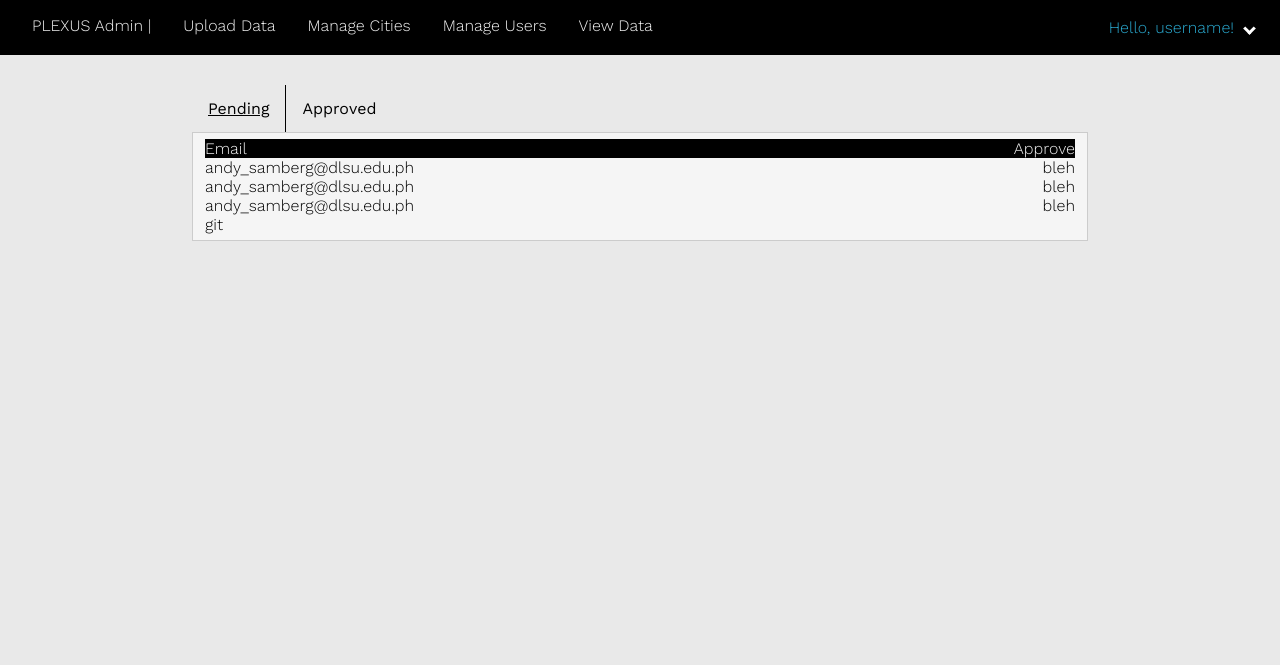
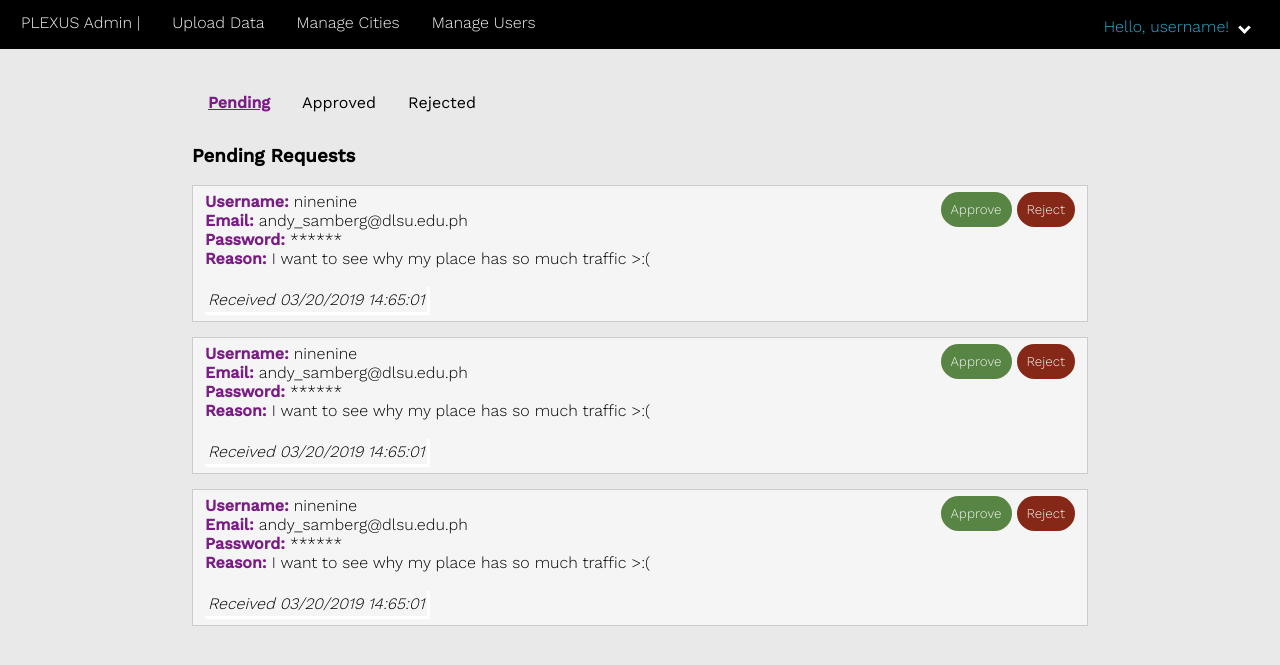
Before and after one commit to louisecortez/plexus, a Django app: page /users/ in a window 1280 px wide. Shown: the top 665 px of the page. Run offline with Django 3.2, Linux system fonts and the light colour scheme; the visitor is signed in with stand-in values (Sample User, id 1).

Commit message:
fixed header nav and request view

```diff
--- a/admin_console/templates/admin_console/cities.html
+++ b/admin_console/templates/admin_console/cities.html
@@ -14,7 +14,6 @@
         <a href="/upload" class="w3-bar-item w3-button">Upload Data</a>
         <a href="/cities" class="w3-bar-item w3-button">Manage Cities</a>
         <a href="/users" class="w3-bar-item w3-button">Manage Users</a>
-        <a href="/" class="w3-bar-item w3-button">View Data</a>
     </div>
   </div>
 
--- a/admin_console/templates/admin_console/home.html
+++ b/admin_console/templates/admin_console/home.html
@@ -14,7 +14,6 @@
         <a href="/upload" class="w3-bar-item w3-button">Upload Data</a>
         <a href="/cities" class="w3-bar-item w3-button">Manage Cities</a>
         <a href="/users" class="w3-bar-item w3-button">Manage Users</a>
-        <a href="/" class="w3-bar-item w3-button">View Data</a>
     </div>
   </div>
 
--- a/admin_console/templates/admin_console/index.html
+++ b/admin_console/templates/admin_console/index.html
@@ -14,7 +14,6 @@
         <a href="/upload" class="w3-bar-item w3-button">Upload Data</a>
         <a href="/cities" class="w3-bar-item w3-button">Manage Cities</a>
         <a href="/users" class="w3-bar-item w3-button">Manage Users</a>
-        <a href="/" class="w3-bar-item w3-button">View Data</a>
     </div>
   </div>
 
--- a/admin_console/templates/admin_console/users.html
+++ b/admin_console/templates/admin_console/users.html
@@ -9,13 +9,12 @@
 <body>
 <!-- Navbar (sit on top) -->
 <div class="w3-top">
-  <div class="w3-bar w3-white w3-wide w3-padding w3-card">
+  <div class="w3-bar w3-white w3-wide w3-card">
     <a href="/" class="w3-bar-item w3-button">PLEXUS Admin |</a>
     <div class="w3-right w3-hide-small">
         <a href="/upload" class="w3-bar-item w3-button">Upload Data</a>
         <a href="/cities" class="w3-bar-item w3-button">Manage Cities</a>
         <a href="/users" class="w3-bar-item w3-button">Manage Users</a>
-        <a href="/" class="w3-bar-item w3-button">View Data</a>
     </div>
   </div>
 
@@ -34,25 +33,117 @@
         <div class="users-tab">
             <button class="tablinks" id="btn-pending" onclick="openUsers(event, 'users-pending')">Pending</button>
             <button class="tablinks" onclick="openUsers(event, 'users-approved')">Approved</button>
+            <button class="tablinks" onclick="openUsers(event, 'users-rejected')">Rejected</button>
         </div>
 
         <div class="users-tab-content">
             <div id="users-pending" class="tabcontent">
-                <div class="tabcontent-left users-header">Email</div>
-                <div class="tabcontent-right users-header">Approve</div>
+                <h3>Pending Requests</h3>
+                <div class="user-request-item">
+                    <div class="tabcontent-left">
+                        <span class="req-bold">Username:</span> ninenine <br>
+                        <span class="req-bold">Email:</span> andy_samberg@dlsu.edu.ph <br>
+                        <span class="req-bold">Password:</span> ****** <br>
+                        <span class="req-bold">Reason:</span> I want to see why my place has so much traffic >:(
+                        <br><br><i>Received 03/20/2019 14:65:01</i>
+                    </div>
+                    <div class="tabcontent-right">
+                        <button class="btn-approve">Approve</button>
+                        <button class="btn-reject">Reject</button>
+                    </div>
+                </div>
 
-                <div class="tabcontent-left">andy_samberg@dlsu.edu.ph</div>
-                <div class="tabcontent-right">bleh</div>
+                <div class="user-request-item">
+                    <div class="tabcontent-left">
+                        <span class="req-bold">Username:</span> ninenine <br>
+                        <span class="req-bold">Email:</span> andy_samberg@dlsu.edu.ph <br>
+                        <span class="req-bold">Password:</span> ****** <br>
+                        <span class="req-bold">Reason:</span> I want to see why my place has so much traffic >:(
+                        <br><br><i>Received 03/20/2019 14:65:01</i>
+                    </div>
+                    <div class="tabcontent-right">
+                        <button class="btn-approve">Approve</button>
+                        <button class="btn-reject">Reject</button>
+                    </div>
+                </div>
 
-                <div class="tabcontent-left">andy_samberg@dlsu.edu.ph</div>
-                <div class="tabcontent-right">bleh</div>
-
-                <div class="tabcontent-left">andy_samberg@dlsu.edu.ph</div>
-                <div class="tabcontent-right">bleh</div>git
+                <div class="user-request-item">
+                    <div class="tabcontent-left">
+                        <span class="req-bold">Username:</span> ninenine <br>
+                        <span class="req-bold">Email:</span> andy_samberg@dlsu.edu.ph <br>
+                        <span class="req-bold">Password:</span> ****** <br>
+                        <span class="req-bold">Reason:</span> I want to see why my place has so much traffic >:(
+                        <br><br><i>Received 03/20/2019 14:65:01</i>
+                    </div>
+                    <div class="tabcontent-right">
+                        <button class="btn-approve">Approve</button>
+                        <button class="btn-reject">Reject</button>
+                    </div>
+                </div>
             </div>
 
             <div id="users-approved" class="tabcontent">
                 <h3>Approved</h3>
+
+                <div class="user-request-item">
+                    <div class="tabcontent-left">
+                        <span class="req-bold">Username:</span> ninenine <br>
+                        <span class="req-bold">Email:</span> andy_samberg@dlsu.edu.ph <br>
+                        <span class="req-bold">Password:</span> ****** <br>
+                        <span class="req-bold">Reason:</span> I want to see why my place has so much traffic >:(
+                        <br><br><i>Received 03/20/2019 14:65:01</i>
+                    </div>
+                    <div class="tabcontent-right">
+                        <button class="btn-reject">Remove</button>
+                    </div>
+                </div>
+
+                <div class="user-request-item">
+                    <div class="tabcontent-left">
+                        <span class="req-bold">Username:</span> ninenine <br>
+                        <span class="req-bold">Email:</span> andy_samberg@dlsu.edu.ph <br>
+                        <span class="req-bold">Password:</span> ****** <br>
+                        <span class="req-bold">Reason:</span> I want to see why my place has so much traffic >:(
+                        <br><br><i>Received 03/20/2019 14:65:01</i>
+                    </div>
+                    <div class="tabcontent-right">
+                        <button class="btn-reject">Remove</button>
+                    </div>
+                </div>
+            </div>
+
+            <div id="users-rejected" class="tabcontent">
+                <h3>Rejected</h3>
+
+                <div class="user-request-item">
+                    <div class="tabcontent-left">
+                        <span class="req-bold">Username:</span> ninenine <br>
+                        <span class="req-bold">Email:</span> andy_samberg@dlsu.edu.ph <br>
+                        <span class="req-bold">Password:</span> ****** <br>
+                        <span class="req-bold">Reason:</span> I want to see why my place has so much traffic >:(
+                        <br><br><i>Received 03/20/2019 14:65:01</i>
+                    </div>
+                </div>
+
+                <div class="user-request-item">
+                    <div class="tabcontent-left">
+                        <span class="req-bold">Username:</span> ninenine <br>
+                        <span class="req-bold">Email:</span> andy_samberg@dlsu.edu.ph <br>
+                        <span class="req-bold">Password:</span> ****** <br>
+                        <span class="req-bold">Reason:</span> I want to see why my place has so much traffic >:(
+                        <br><br><i>Received 03/20/2019 14:65:01</i>
+                    </div>
+                </div>
+
+                <div class="user-request-item">
+                    <div class="tabcontent-left">
+                        <span class="req-bold">Username:</span> ninenine <br>
+                        <span class="req-bold">Email:</span> andy_samberg@dlsu.edu.ph <br>
+                        <span class="req-bold">Password:</span> ****** <br>
+                        <span class="req-bold">Reason:</span> I want to see why my place has so much traffic >:(
+                        <br><br><i>Received 03/20/2019 14:65:01</i>
+                    </div>
+                </div>
             </div>
         </div>
     </div>
--- a/static/css/styles.css
+++ b/static/css/styles.css
@@ -46,6 +46,7 @@ input[type="text"]:active, input[type="password"]:active, textarea:active {
 .w3-top {
     top: 0;
     background-color: #000000;
+    padding:5px;
 }
 
 .w3-bar {
@@ -57,10 +58,6 @@ input[type="text"]:active, input[type="password"]:active, textarea:active {
 /*.w3-wide {*/
     /*letter-spacing: 2px;*/
 /*}*/
-
-.w3-padding {
-    padding:8px 16px;
-}
 
 .w3-bar-item {
     padding:8px 16px;
@@ -100,7 +97,7 @@ w3-right {
 }
 
 .header-right {
-    margin-top: -38px;
+    margin-top: -28px;
     margin-right: 20px;
     float: right;
     color:#2aabd2;
@@ -367,11 +364,15 @@ w3-right {
 }
 
 .users-tab button:hover {
-  text-decoration: underline;
+    text-decoration: underline;
+    font-weight: bold;
+    color: #791d85;
 }
 
 .users-tab button.active {
     text-decoration: underline;
+    font-weight: bold;
+    color: #791d85;
 }
 
 .users-container {
@@ -379,16 +380,9 @@ w3-right {
     width: 70%;
 }
 
-.users-tab-content {
-    background-color: #F5F5F5;
-}
-
 .tabcontent {
     display: none;
-    padding: 6px 12px;
-    border: 1px solid #ccc;
     text-align: left;
-    overflow: hidden;
 }
 
 .tabcontent-left {
@@ -402,11 +396,44 @@ w3-right {
     text-align: right;
 }
 
+.user-request-item {
+    border: 1px solid #ccc;
+    background-color: #F5F5F5;
+    overflow: hidden;
+    padding: 6px 12px;
+    margin-bottom:15px;
+}
+
+.req-bold {
+    color: #791d85;
+    font-weight: bold;
+}
+
+.btn-approve, .btn-reject {
+    background-color: #588544;
+    border: none;
+    border-radius: 50px;
+    font-family: 'Work Sans', sans-serif;
+    font-weight: 300;
+    color: #F4F4F4;
+    padding: 10px;
+    cursor: pointer;
+}
+
+.btn-reject {
+    background-color: #852817;
+    border: none;
+}
+
+.btn-approve:hover, .btn-reject:hover {
+    background-color:#F4F4F4;
+    border: 1px solid #828282;
+    color: #000000;
+    transition-duration:0.5s;
+    transition-timing-function:ease;
+}
+
 .users-header {
     background-color: #000000;
     color: #F5F5F5;
 }
-
-#btn-pending {
-    border-right: 1px solid #000000;
-}
```
